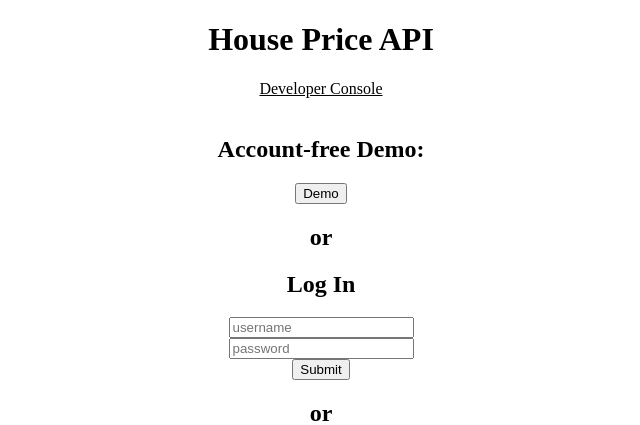
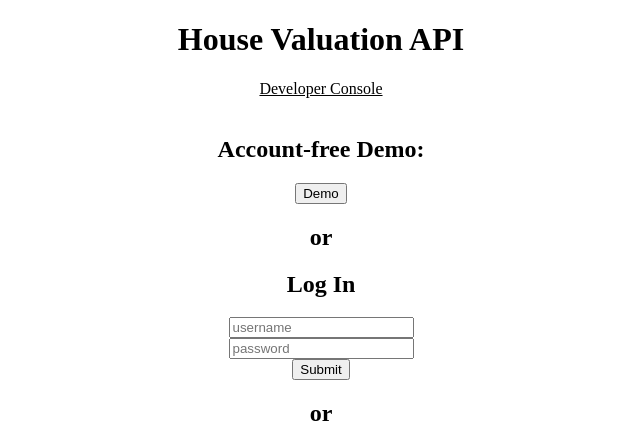
Before and after one commit to mureytasroc/House-Price-API, a Django app: page / in a window 1280 px wide. Shown: the top 425 px of the page, without its empty margins (319-959 px from the left). Run offline with Django 3.2, Linux system fonts and the light colour scheme.

Commit message:
Fix title

```diff
--- a/valuation/templates/accounts.html
+++ b/valuation/templates/accounts.html
@@ -2,10 +2,10 @@
 <html lang="en">
 <head>
     <meta charset="UTF-8">
-    <title>House Price API</title>
+    <title>House Valuation API</title>
 </head>
 <body>
-    <center><h1>House Price API</h1><u>Developer Console</u><br><br>
+    <center><h1>House Valuation API</h1><u>Developer Console</u><br><br>
       <h2>Account-free Demo:</h2>
       <form method="GET" action="/demo/">
           <input type="submit" value="Demo"/>
--- a/valuation/templates/demoapi.html
+++ b/valuation/templates/demoapi.html
@@ -2,11 +2,11 @@
 <html lang="en">
 <head>
     <meta charset="UTF-8">
-    <title>House Price API</title>
+    <title>House Valuation API</title>
 </head>
 <body>
 <center>
-    <h1>House Price API</h1>
+    <h1>House Valuation API</h1>
     <u>API Demo</u>
     <p>Welcome to the account-free API demo.</p>
 
```
